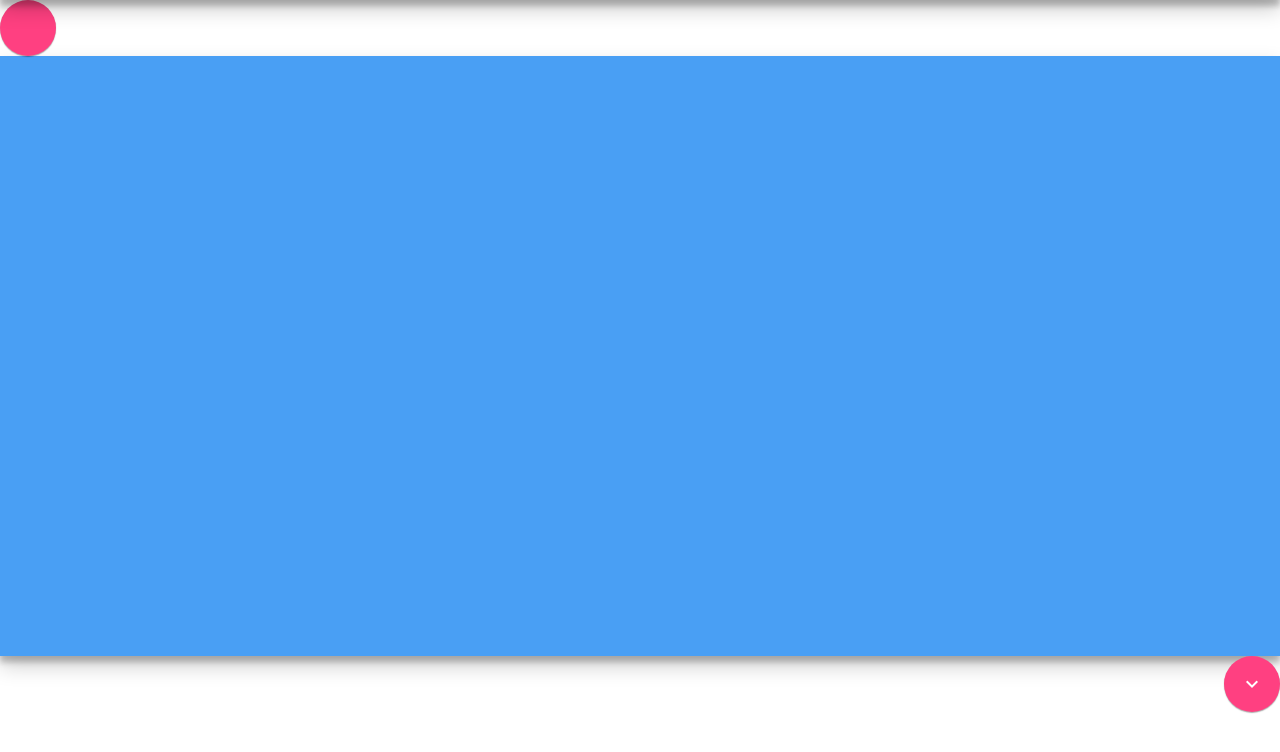
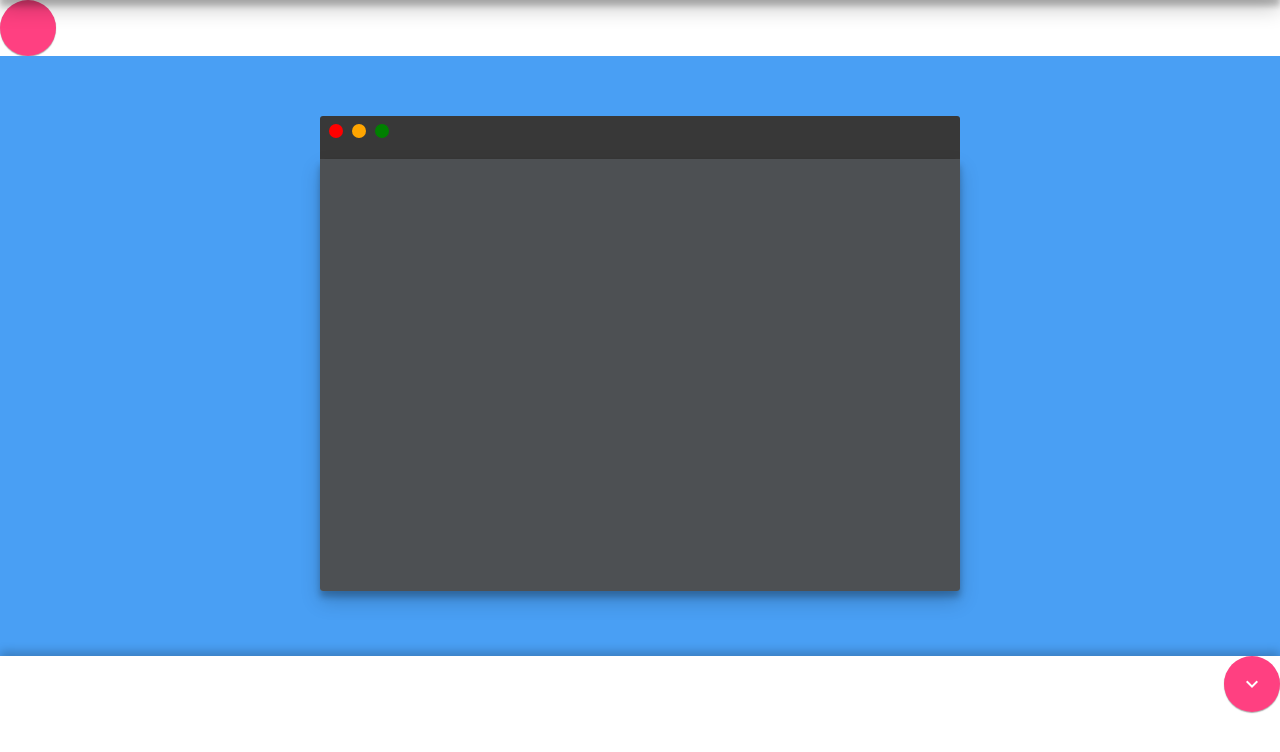
Before and after one commit to cesar3030/cesar3030.github.io, a website with bundled scripts: page index.html in a window 1280 px wide. Shown: the top 752 px of the page. Built offline with nearby package versions, Linux system fonts and the light colour scheme.

Commit message:
Welcome page terminal added

```diff
--- a/css/style.css
+++ b/css/style.css
@@ -248,43 +248,10 @@ body {
   height: 100%;
   min-height: 100%;
 }
-
-.pf-welcome__main{
-  width:100%;
-  min-height: 75%;
-  height: 75%;
-}
-
-.pf-welcome__plus{
-  width:100%;
-  min-height: 25%;
-  height: 25%;
-}
-
-  .pf-welcome--blue{
-    background-color: #499ff4;
-    box-shadow: 0 10px 20px rgba(0,0,0,0.19), 0 6px 6px rgba(0,0,0,0.23);
-  }
-  .pf-welcome--white{
-    background-color: #ffffff;
-  }
-  .pf-welcome-btn{
-    float:right;
-    margin-top:-29px;
-    margin-right: 3%;
-  }
-
-
 section{
   width:100%;
   min-height: 100%;
   height: 100%;
-}
-
-footer{
-  width:30%;
-  min-height: 30%;
-  height: 30%;
 }
 
 .pf-section{
@@ -302,3 +269,152 @@ footer{
   .pf-section--white{
     background-color: #ffffff;
   }
+
+footer{
+  width:30%;
+  min-height: 30%;
+  height: 30%;
+}
+
+
+
+/*
+* === Welcome ===
+*/
+.pf-welcome__main{
+  width:100%;
+  min-height: 75%;
+  height: 75%;
+  position: relative;
+  z-index: 1;
+}
+
+.pf-welcome__plus{
+  width:100%;
+  min-height: 25%;
+  height: 25%;
+  position: relative;
+  z-index: 3;
+  -webkit-box-shadow: 0px -5px 9px 0px rgba(0, 0, 0, 0.2);
+  -moz-box-shadow:    0px -5px 9px 0px rgba(0, 0, 0, 0.2);
+  box-shadow:         0px -5px 9px 0px rgba(0, 0, 0, 0.2);
+}
+
+  .pf-welcome--blue{
+    background-color: #499ff4;
+  }
+  .pf-welcome--white{
+    background-color: #ffffff;
+  }
+  .pf-welcome-btn{
+    float:right;
+    margin-top:-29px;
+    margin-right: 3%;
+    position: relative;
+    z-index: 4;
+  }
+
+/* terminal */
+.pf-terminal{
+  min-width:500px;
+  width: 50%;
+  height: 80%;
+  margin: auto;
+  position: relative;
+  top: 10%;
+  z-index: 2;
+  -moz-animation-name: pf-terminal--visible;
+  -moz-animation-iteration-count: 1;
+  -moz-animation-timing-function: ease-out;
+  -moz-animation-duration: 1.5s;
+
+  -webkit-animation-name: pf-terminal--visible;
+  -webkit-animation-iteration-count: 1;
+  -webkit-animation-timing-function: ease-out;
+  -webkit-animation-duration: 1.5s;
+
+  animation-name: pf-terminal--visible;
+  animation-iteration-count: 1;
+  animation-timing-function: ease-out;
+  animation-duration: 1.5s;
+}
+  .pf-terminal .pf-terminal-header{
+    width: 100%;
+    height:9%;
+    background-color: #383838;
+    -webkit-border-top-left-radius: 3px;
+    -webkit-border-top-right-radius: 3px;
+    -moz-border-radius-topleft: 3px;
+    -moz-border-radius-topright: 3px;
+    border-top-left-radius: 3px;
+    border-top-right-radius: 3px;
+  }
+  .pf-terminal .pf-terminal-header .btn{
+    display: inline-block;
+    border-radius: 50%;
+    width: 14px;
+    height: 14px;
+    margin-left: 5px;
+    margin-top: 1.3%;
+  }
+  .pf-terminal .pf-terminal-header .btn-list{
+    margin-left: 4px;
+  }
+  .pf-terminal .pf-terminal-header .btn--orange{
+    background-color: orange;
+  }
+  .pf-terminal .pf-terminal-header .btn--green{
+    background-color: green;
+  }
+  .pf-terminal .pf-terminal-header .btn--red{
+    background-color: red;
+  }
+
+  .pf-terminal .pf-terminal-body{
+    background-color: rgba(78, 78, 78, 0.97);
+    width: 100%;
+    height:90%;
+    -webkit-border-bottom-right-radius: 3px;
+    -webkit-border-bottom-left-radius: 3px;
+    -moz-border-radius-bottomright: 3px;
+    -moz-border-radius-bottomleft: 3px;
+    border-bottom-right-radius: 3px;
+    border-bottom-left-radius: 3px;
+    box-shadow: 0 10px 20px rgba(0,0,0,0.19), 0 6px 6px rgba(0,0,0,0.23);
+
+  }
+@media (max-width: 480px){
+/* terminal */
+.pf-terminal{
+  width: 80%;
+  min-width: 80%;
+  height: 80%;
+}
+
+}
+
+
+@-moz-keyframes pf-terminal--visible {
+    0% {
+        -moz-transform: translateY(+100%);
+    }
+    100% {
+        -moz-transform: translateY(0);
+    }
+}
+@-webkit-keyframes pf-terminal--visible {
+    0% {
+        -webkit-transform: translateY(+100%);
+    }
+    100% {
+        -webkit-transform: translateY(0);
+    }
+}
+@keyframes pf-terminal--visible {
+    0% {
+        transform: translateY(+100%);
+    }
+    100% {
+        transform: translateY(0);
+    }
+}
--- a/index.html
+++ b/index.html
@@ -43,13 +43,23 @@
   </header>
   <section id="welcome" class="pf-waypoint">
     <div class="pf-welcome__main pf-welcome--blue">
+      <div class="pf-terminal">
+        <div class="pf-terminal-header">
+          <div class="btn-list">
+            <div class="btn btn--red"></div>
+            <div class="btn btn--orange"></div>
+            <div class="btn btn--green"></div>
+          </div>
+        </div>
+        <div class="pf-terminal-body"></div>
+      </div>
     </div>
     <a href="#experiences">
     <button class="mdl-button mdl-js-button mdl-button--fab mdl-js-ripple-effect mdl-button--colored pf-welcome-btn">
         <i class="material-icons">keyboard_arrow_down</i>
     </button>
     </a>
-    <div class="pf-welcome__plus">
+    <div class="pf-welcome__plus pf-welcome--white">
     </div>
   </section>
   <section id="experiences" class="pf-waypoint" data-animate-down="pf-header-hide" data-animate-up="pf-header-hide">
```
